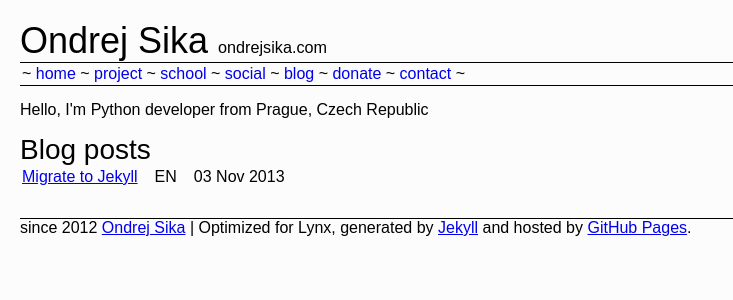
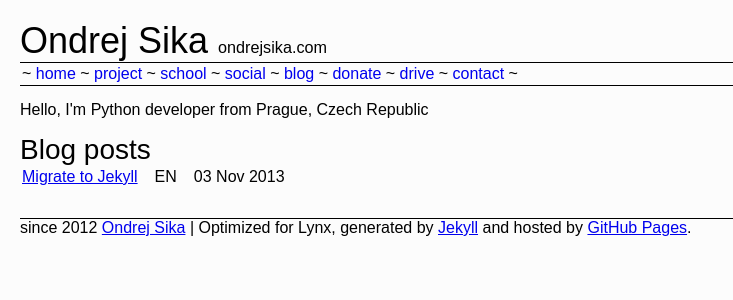
Before and after one commit to ondrejsika/ondrejsika.com, a Jekyll site: the page built from index.html, in a window 1280 px wide. Shown: the top 300 px of the page, without its empty margins (0-733 px from the left). Built offline with Jekyll 4.4.1, drawn with Linux system fonts in a browser that asks for light colours; Markdown is read by kramdown in place of the engine named in the settings.

Commit message:
add drive to menu

```diff
--- a/_layouts/default.html
+++ b/_layouts/default.html
@@ -11,6 +11,7 @@ layout: base
 ~ <a href="/social.html">social</a>
 ~ <a href="/blog.html">blog</a>
 ~ <a href="/donate.html">donate</a>
+~ <a href="http://sikaondrej.github.io/drive/" target="blank">drive</a>
 ~ <a href="/contact.html">contact</a>
 ~
 </p>
```
